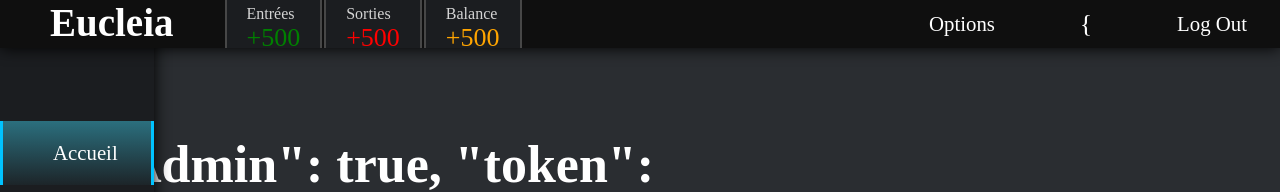
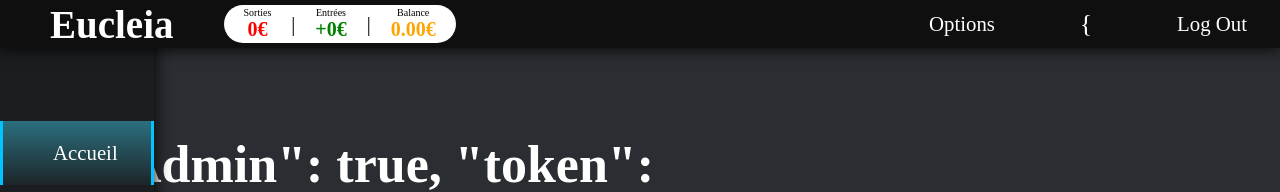
Before and after one commit to Thomas-Zorroche/Eucleia, a React (Create React App) app: page /addTransfer in a window 1280 px wide. Shown: the top 192 px of the page. Built offline with nearby package versions, Linux system fonts and the light colour scheme; no server answers; sample sign-in values are in the browser's storage.

Commit message:
HeaderBalance ok

```diff
--- a/src/App.js
+++ b/src/App.js
@@ -71,7 +71,7 @@ function App() {
   return (
     <div className="App">
 
-      <HeaderBar />
+      <HeaderBar dateFilter={dateFilter} />
 
       <div id="Container-App">
         <MenuBar />
--- /dev/null
+++ b/src/components/ui/BalanceHeader.jsx
@@ -0,0 +1,66 @@
+import { React, useEffect, useState } from 'react'
+
+import { EDateFilter } from './Footer'
+
+
+export const BalanceHeader = ({ dateFilter }) => {
+
+  const [expanses, setExpanses] = useState(0.0);
+  const [incomes, setIncomes] = useState(0.0);
+  const [balance, setBalance] = useState(0.0);
+
+  useEffect(() => {
+    setBalance(incomes + expanses)
+  }, [expanses, incomes])
+
+  const updateBalance = () => {
+    const form = new FormData();
+
+    form.append("year", dateFilter.value.substring(0, 4));
+    form.append("pseudo", sessionStorage.getItem("userConnected"))
+    if (dateFilter.type === EDateFilter.MONTH)
+      form.append("month", dateFilter.value.substring(5, 7));
+
+    fetch("http://localhost/Eucleia/api/getBalance.php", {
+      method: "POST",
+      body: form
+    })
+    .then(res => {
+      return res.json();
+    })
+    .then( balance => {
+      setExpanses(parseFloat(balance.expanses))
+      setIncomes(parseFloat(balance.incomes))
+    })
+  }
+
+  useEffect(() => {
+    if (dateFilter && dateFilter.value.length !== 0)
+      updateBalance();
+  }, [dateFilter])
+
+
+  return (
+    <div className="balanceHeader">
+      <div>
+        <p className="label-balanceHeader">Sorties</p>
+        <p style={{color: "red", fontWeight: '900'}}>{expanses && expanses.toFixed(2)}€</p>
+      </div>
+
+      <div style={{color: "black"}}>|</div>
+
+      <div>
+        <p className="label-balanceHeader">Entrées</p>
+        <p style={{color: "green", fontWeight: '900'}}>+{incomes && incomes.toFixed(2)}€</p>
+      </div>
+
+      <div style={{color: "black"}}>|</div>
+
+      <div>
+        <p className="label-balanceHeader">Balance</p>
+        <p style={{color: "orange", fontWeight: '900'}}>{balance && balance > 0 ? "+" + balance.toFixed(2): balance.toFixed(2)}€</p>
+      </div>
+    </div>
+  )
+
+}
--- a/src/components/ui/HeaderBar.jsx
+++ b/src/components/ui/HeaderBar.jsx
@@ -1,5 +1,5 @@
 import { React, useState, useEffect } from 'react'
-import { HeaderValueViewer } from './HeaderValueViewer'
+import { BalanceHeader } from './BalanceHeader'
 import { Link } from "react-router-dom"
 
 
@@ -10,7 +10,7 @@ const getFirstLetter = (string) => {
   return string.substring(0, 1).toUpperCase();
 }
 
-export const HeaderBar = () => {
+export const HeaderBar = ({ dateFilter }) => {
 
   const [isLogin, setIsLogin] = useState(JSON.parse(sessionStorage.getItem("isLogin"))  || false)
 
@@ -26,11 +26,7 @@ export const HeaderBar = () => {
       <div id="HeaderLeft">
         <h1>Eucleia</h1>
 
-        <HeaderValueViewer label="Entrées" color="green"/>
-
-        <HeaderValueViewer label="Sorties" color="red"/>
-
-        <HeaderValueViewer label="Balance" color="orange"/>
+        <BalanceHeader dateFilter={dateFilter} />
       </div>
 
 
--- a/src/components/ui/HeaderValueViewer.jsx
+++ /dev/null
@@ -1,17 +0,0 @@
-import { React, useState } from 'react'
-
-export const HeaderValueViewer = ({ label, color }) => {
-
-  const [value, setValue] = useState(500);
-
-  return (
-    <div className="headerComponent">
-      <p className="labelHeaderComp">{label}</p>
-
-      <p className="valueHeaderComp" style={{color: color}}>
-        {value > 0 ? "+" + value : value}
-      </p>
-    </div>
-  )
-
-}
--- a/src/style/component.css
+++ b/src/style/component.css
@@ -60,6 +60,7 @@ h1 {
 #HeaderLeft {
   display: flex;
   justify-content: flex-start;
+  align-items: center;
 }
 #HeaderRight {
   display: flex;
@@ -73,21 +74,28 @@ h1 {
   font-size: 1.5em;
 }
 
-#HeaderBar p {
-  margin: 0px;
+.balanceHeader {
+  display: flex;
+  justify-content: center;
+  align-items: center;
+  background-color: white;
+  border-radius: 20px;
+  padding: 2px 10px 2px 10px;
 }
-
-.headerComponent {
-  padding: 5px 20px 5px 20px;
-  margin: 0 1px 0 1px;
-  border-left: 2px solid;
-  border-right: 2px solid;
-  border-color: rgb(71, 71, 71);
-  background-color: var(--greyDark);
+.balanceHeader div {
+  margin: 0 10px 0 10px;
+  font-size: 20px;
+  display: flex;
+  flex-direction: column;
+  justify-content: center;
+  align-items: center;
 }
-.labelHeaderComp {
-  font-size: 16px;
-  color: rgb(212, 212, 212);
+.balanceHeader div p {
+  margin: 0;
+}
+.label-balanceHeader {
+  color: black;
+  font-size: 10px;
 }
 
 .header-link {
```
Also changed, not shown: 1 other file (tests, documents, lock files or other folders).
